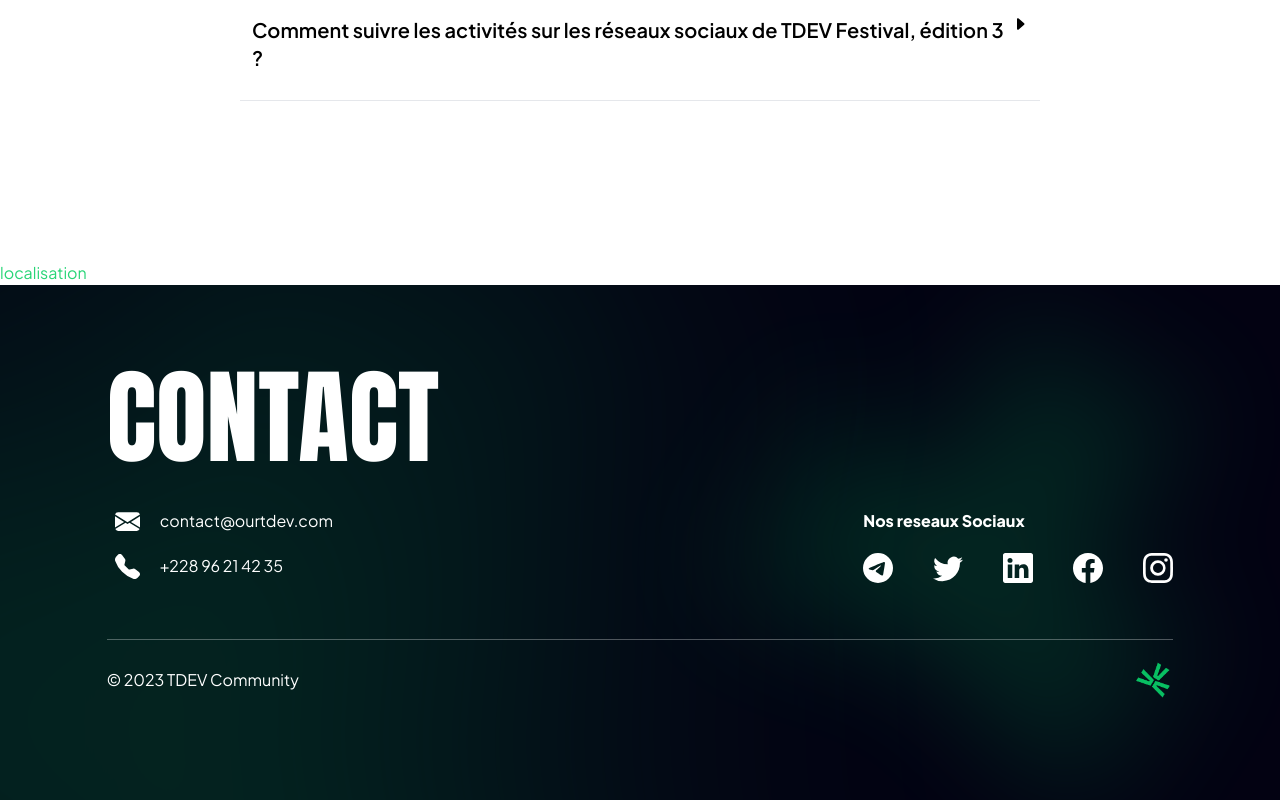
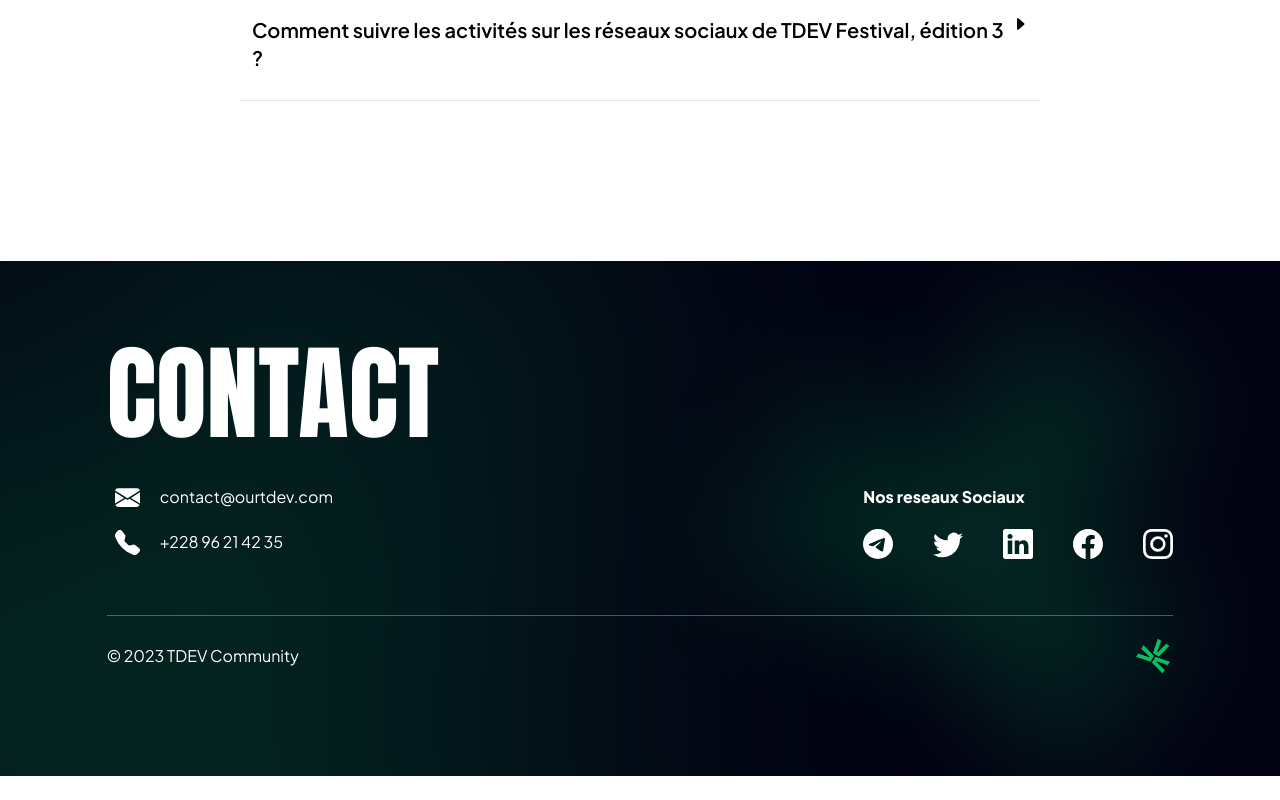
Before and after one commit to massahoudou/tedv-fest, a Next.js app: page /faq in a window 1280 px wide. Shown: the part 1230-2030 px from the top of the page. After the commit the page ends 2006 px from the top, so only its background shows below. Built offline with nearby package versions, Linux system fonts and the light colour scheme.

Commit message:
FAQ actived

```diff
--- a/src/app/faq/page.jsx
+++ b/src/app/faq/page.jsx
@@ -101,7 +101,7 @@
             linked: true ,
             links: [
                 {
-                    title: "Télégram",
+                    title: "Telegram",
                     link: "https://t.me/tdev228",
                 },
                 {
@@ -143,7 +143,6 @@
 </div>
 
     </div>
-    <Link href="" className="text-semibold text-primary" passHref>localisation</Link>
     <SectionContact/>
     </>
 
```
